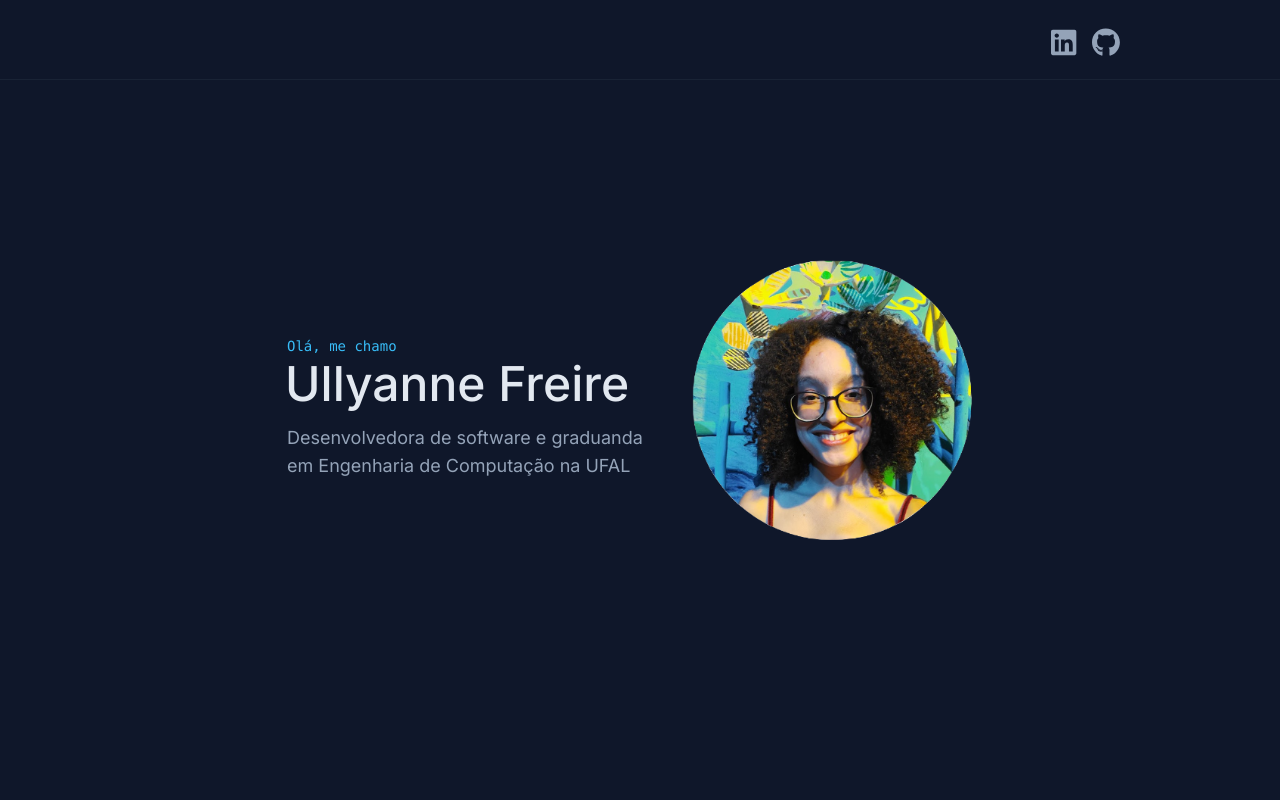
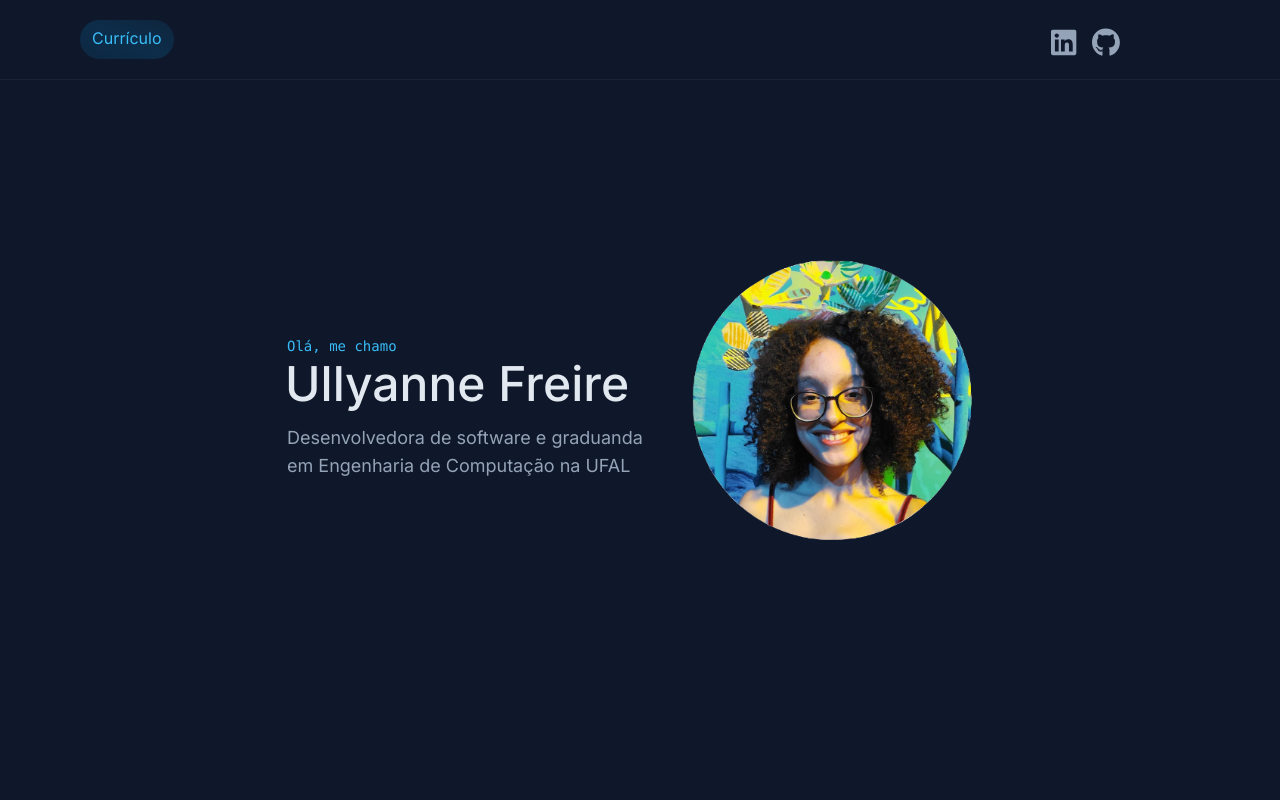
Before and after one commit to ullyanne/portfolio, a React (Vite) app: page / in a window 1280 px wide. Shown: the top 800 px of the page. Built offline with nearby package versions, Linux system fonts and the light colour scheme.

Commit message:
Cria botão de currículo na Navbar

```diff
--- a/src/components/Navbar.tsx
+++ b/src/components/Navbar.tsx
@@ -4,7 +4,10 @@ import { FontAwesomeIcon } from "@fortawesome/react-fontawesome";
 export function Navbar() {
   return (
     <>
-      <nav className="flex justify-end bg-slate-900 py-5 border-b border-slate-800/70 ">
+      <nav className="flex justify-between bg-slate-900 py-5 border-b border-slate-800/70 ">
+        <a className="text-sky-400 rounded-full bg-gradient-to-tr from-sky-700/20 via-sky-600/20 to-sky-500/10  px-3 py-1.5 ml-20 hover:text-sky-400 hover:shadow-lg shadow-slate-500/70 transition ease-in-out" href="" target="_blank">
+          Currículo
+        </a>
         <ul className="flex flex-row gap-4 me-40 mt-2 text-slate-400 ">
           <li className="hover:text-slate-300 transition ease-in-out">
             <a target="_blank" href="https://www.linkedin.com/in/ullyanne-patriota/">
```
